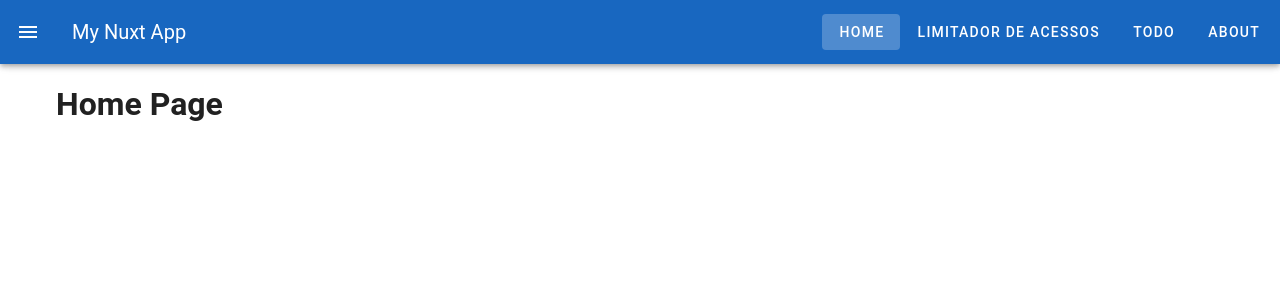
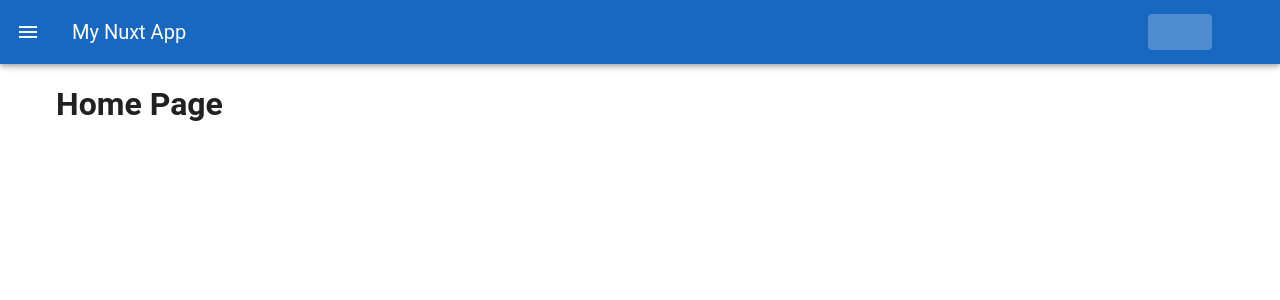
Before and after one commit to betogroo/nuxt-base, a Nuxt app: page / in a window 1280 px wide. Shown: the top 300 px of the page. Built offline with nearby package versions, Linux system fonts and the light colour scheme.

Commit message:
refactor: replace manual navItems to dinamic

```diff
--- a/app/layouts/default.vue
+++ b/app/layouts/default.vue
@@ -1,35 +1,8 @@
 <script setup lang="ts">
-  interface NavItem {
-    title: string
-    path: string
-    icon: string
-  }
+  const router = useRouter()
+  const navItems = router.getRoutes()
+  console.log(navItems)
 
-  const router = useRouter()
-  console.log(router.getRoutes())
-
-  const navItems: NavItem[] = [
-    {
-      title: 'Home',
-      path: '/',
-      icon: 'mdi-home-account',
-    },
-    {
-      title: 'Limitador de Acessos',
-      path: '/counter',
-      icon: 'mdi-counter',
-    },
-    {
-      title: 'Todo',
-      path: '/todo',
-      icon: 'mdi-format-list-checks',
-    },
-    {
-      title: 'About',
-      path: '/about',
-      icon: 'mdi-information',
-    },
-  ]
   const nav = ref(false)
   const toggleDrawer = () => {
     nav.value = !nav.value
@@ -43,10 +16,10 @@
       <v-spacer />
       <v-btn
         v-for="item in navItems"
-        :key="item.title"
+        :key="item.path"
         text
         :to="item.path"
-        >{{ item.title }}</v-btn
+        >{{ item.meta.title }}</v-btn
       >
     </v-app-bar>
     <v-navigation-drawer v-model="nav">
@@ -66,9 +39,8 @@
       >
         <v-list-item
           v-for="item in navItems"
-          :key="item.title"
-          :prepend-icon="item.icon"
-          :title="item.title"
+          :key="item.path"
+          :title="item.meta.title"
           :to="item.path"
         />
       </v-list>
```
